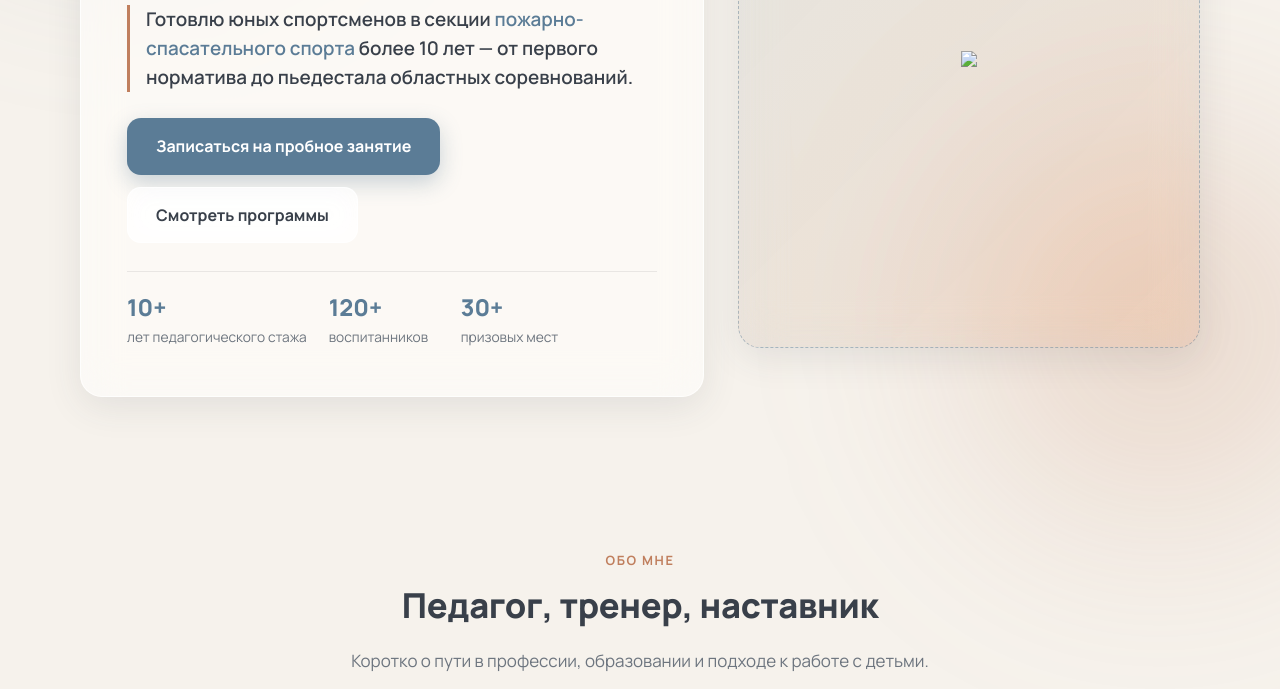
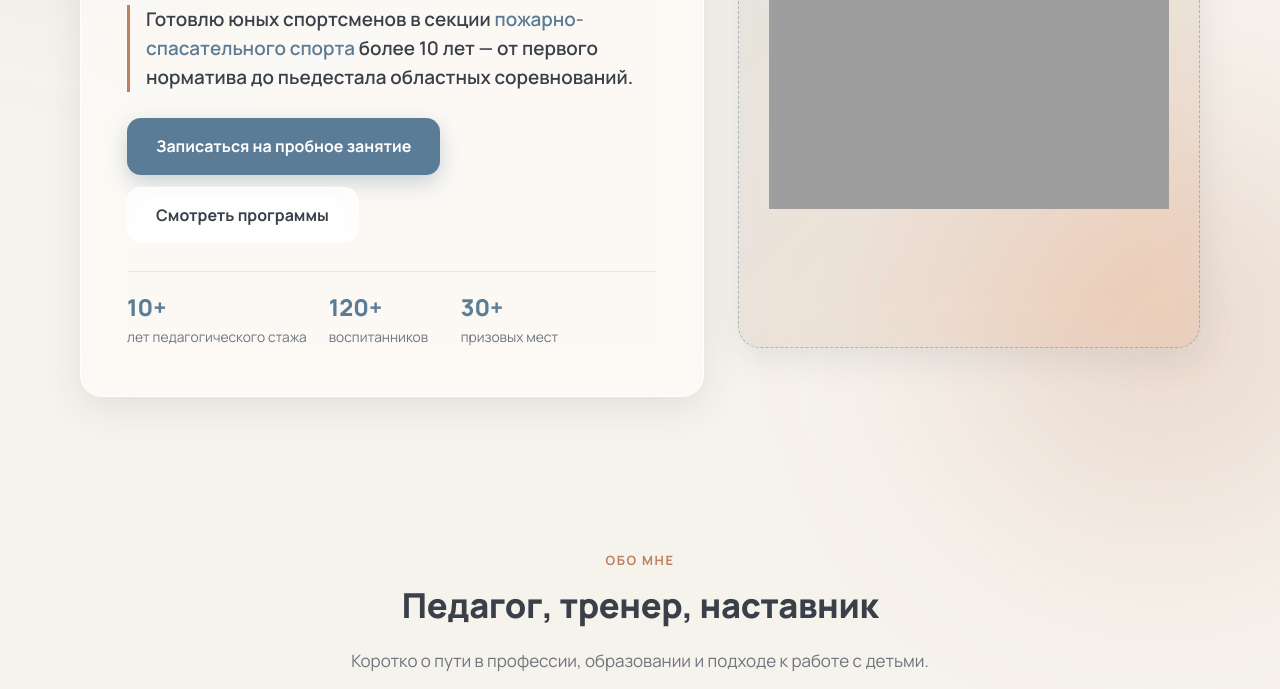
Before and after one commit to Nickoffgit/firerescuesport, a plain HTML site: page index.html in a window 1280 px wide. Shown: the part 411-1100 px from the top of the page. Drawn offline with Linux system fonts and the light colour scheme; the site is published under a folder, as on GitHub Pages, so addresses that start at the root find nothing.

Commit message:
Update index.html

```diff
--- a/index.html
+++ b/index.html
@@ -1124,7 +1124,7 @@ select:focus-visible{
     <div class="hero-photo-wrap">
       <!-- МЕСТО ПОД ФОТО ПЕДАГОГА -->
       <div class="photo-slot glass" role="img" aria-label="Фотография педагога Карсакова Михаила Алексеевича">
-        <img src="/jpw4HKuz3ZjEy9R3EnTJRotsN2r6c-RURNHh3_5ZqAm-dVG4Ae_UpKegcPyeypPY75p85cgVjGMlwcIkwp0CIuZ4.jpg">
+        <img src="jpw4HKuz3ZjEy9R3EnTJRotsN2r6c-RURNHh3_5ZqAm-dVG4Ae_UpKegcPyeypPY75p85cgVjGMlwcIkwp0CIuZ4.jpg">
       </div>
     </div>
 
```
